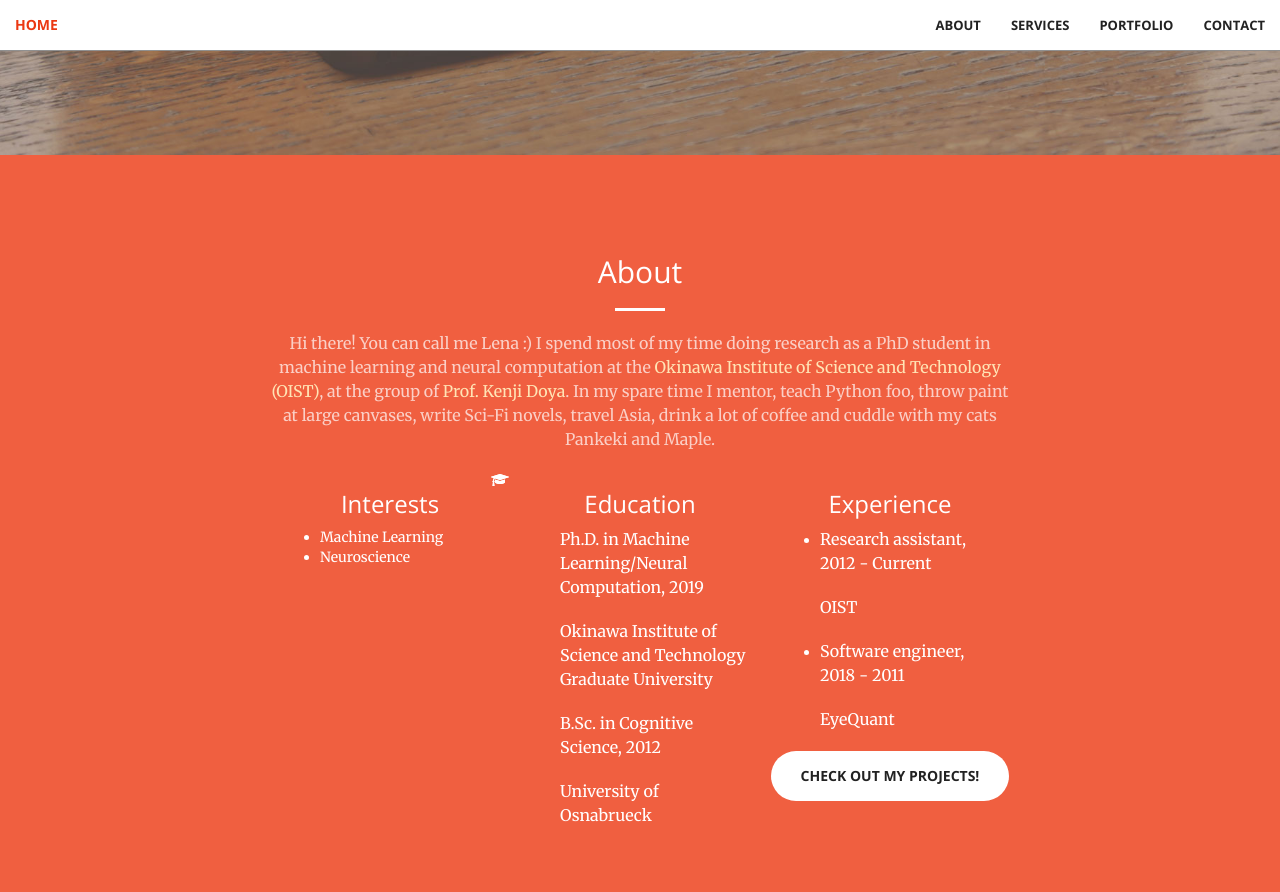
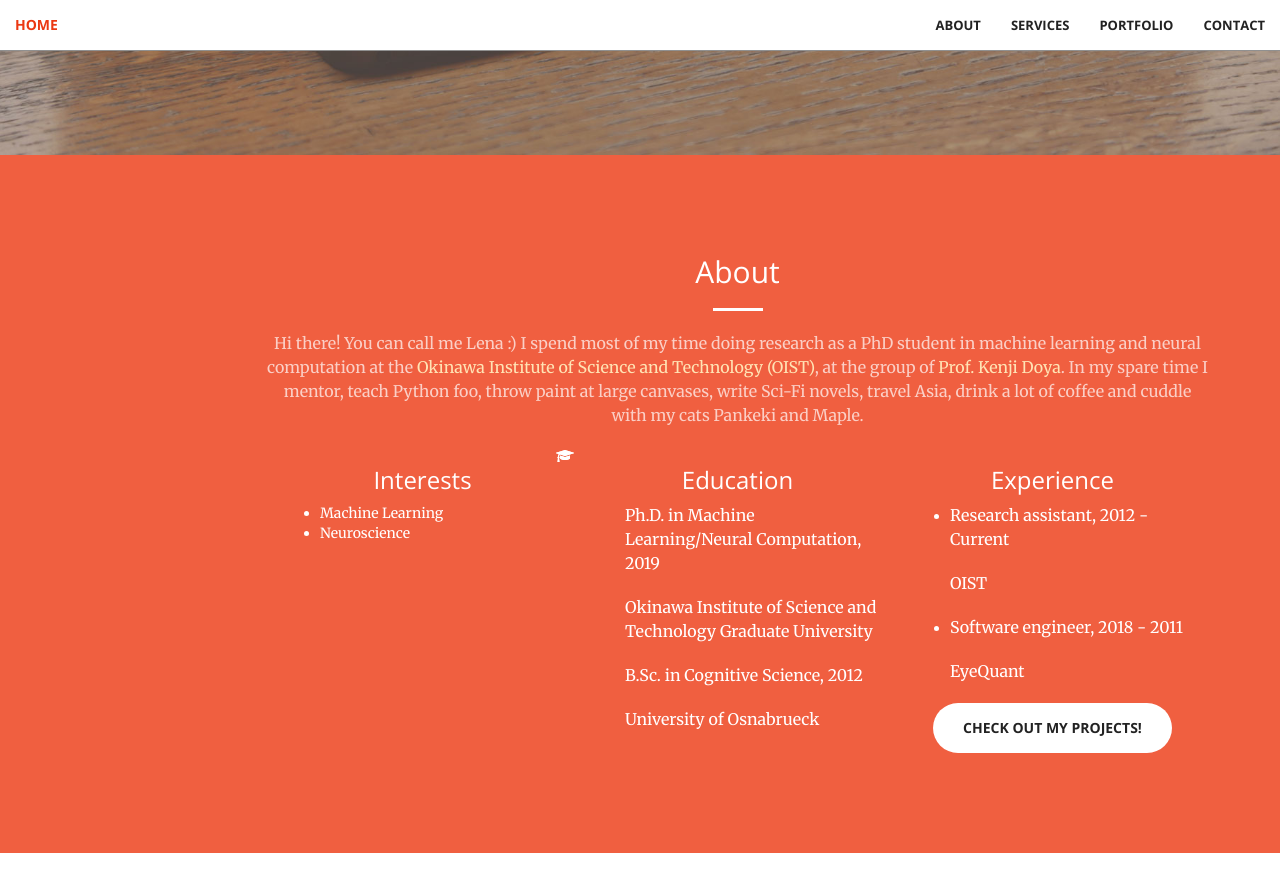
Before and after one commit to jvs--/jvs--.github.io, a Jekyll site: the page built from index.html, in a window 1280 px wide and 900 px high, scrolled down 745 px. Shown: the top 892 px of the window. Built offline with Jekyll 4.4.1, drawn with Linux system fonts in a browser that asks for light colours.

Commit message:
Fixing spacing

```diff
--- a/_includes/call-to-action.html
+++ b/_includes/call-to-action.html
@@ -1,7 +1,7 @@
 <section class="bg-primary" id="about">
     <div class="container">
         <div class="row">
-            <div class="col-lg-8 col-lg-offset-2 text-center">
+            <div class="col-lg-10 col-lg-offset-2 text-center">
                 <h2 class="section-heading">About</h2>
                 <hr class="light">
                 <p class="text-faded">Hi there! You can call me Lena :) I spend most of my time doing research as a PhD student in machine learning and neural computation at the <a href="http://www.oist.jp/" style="color:moccasin">Okinawa Institute of Science and Technology (OIST)</a>, at the group of <a href="https://groups.oist.jp/ncu" style="color:moccasin">Prof. Kenji Doya</a>.
```
